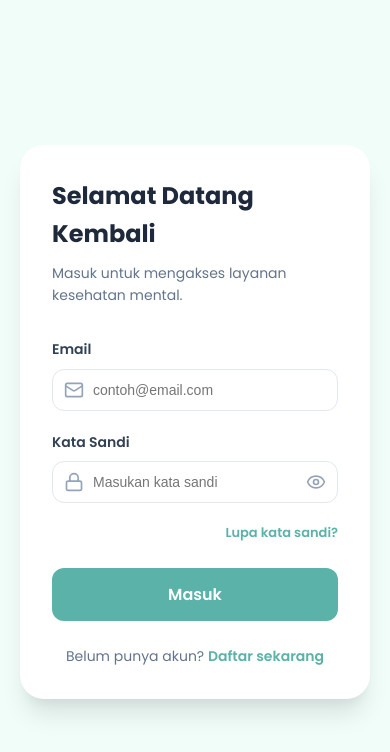
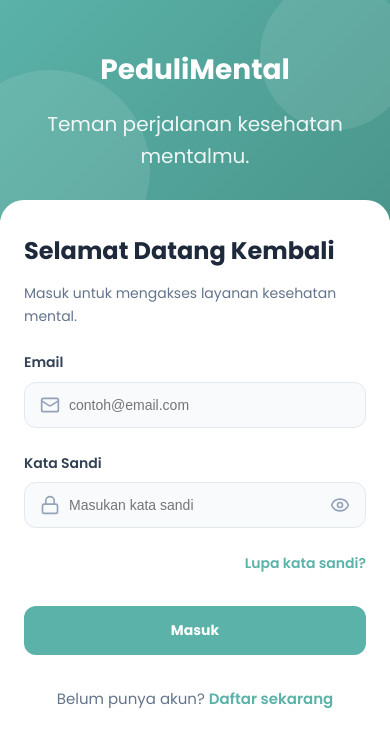
Before and after one commit to adrianardianto/pedulimental, a Vue app: page /login in a window 390 px wide. Shown: the top 752 px of the page. Built offline with nearby package versions, Linux system fonts and the light colour scheme.

Commit message:
fixx bug komunitas

```diff
--- a/src/components/Navbar.vue
+++ b/src/components/Navbar.vue
@@ -10,7 +10,7 @@ const user = ref(null);
 const isProfileMenuOpen = ref(false);
 
 const checkLoginStatus = () => {
-  const userData = localStorage.getItem("user");
+  const userData = sessionStorage.getItem("user") || localStorage.getItem("user");
   if (userData) {
     isLoggedIn.value = true;
     user.value = JSON.parse(userData);
@@ -22,6 +22,7 @@ const checkLoginStatus = () => {
 
 const handleLogout = () => {
   localStorage.removeItem("user");
+  sessionStorage.removeItem("user");
   isLoggedIn.value = false;
   user.value = null;
   isProfileMenuOpen.value = false;
--- a/src/router/index.js
+++ b/src/router/index.js
@@ -60,7 +60,7 @@ const router = createRouter({
 })
 
 router.beforeEach((to, from, next) => {
-  const isLoggedIn = localStorage.getItem('user');
+  const isLoggedIn = localStorage.getItem('user') || sessionStorage.getItem('user');
 
   if (to.meta.requiresAuth && !isLoggedIn) {
     next('/login');
--- a/src/views/DetailArtikelView.vue
+++ b/src/views/DetailArtikelView.vue
@@ -1,9 +1,20 @@
 <script setup>
 import { useRoute } from "vue-router";
+import { onMounted, ref } from "vue";
 import Navbar from "../components/Navbar.vue";
 import { BookOpen, User, Calendar, ArrowLeft, PlayCircle } from "lucide-vue-next";
 
 const route = useRoute();
+const currentUser = ref(null);
+
+const getCurrentUser = () => {
+   const sessionUser = sessionStorage.getItem("user");
+   const localUser = localStorage.getItem("user");
+   if (sessionUser) return JSON.parse(sessionUser);
+   if (localUser) return JSON.parse(localUser);
+   return null;
+};
+
 // Parse ID from "artikel1" -> 1
 const paramId = route.params.id;
 const articleId = paramId ? paramId.replace('artikel', '') : null;
@@ -170,9 +181,9 @@ const article = contents.find(c => c.id == articleId) || {
   duration: "-"
 };
 
-import { onMounted } from "vue";
+onMounted(() => {
+  currentUser.value = getCurrentUser();
 
-onMounted(() => {
   if (article.id) {
     const historyItem = {
       id: Date.now(),
@@ -184,7 +195,8 @@ onMounted(() => {
       desc: article.description || "Membaca artikel edukasi kesehatan mental.",
       articleId: article.id,
       link: "Baca Lagi",
-      action: "Bagikan"
+      action: "Bagikan",
+      userEmail: currentUser.value?.email
     };
 
     const saved = localStorage.getItem("pedulimental_article_history");
--- a/src/views/LoginView.vue
+++ b/src/views/LoginView.vue
@@ -28,6 +28,7 @@ const handleLogin = async () => {
              };
 
              localStorage.setItem("user", JSON.stringify(user));
+             sessionStorage.setItem("user", JSON.stringify(user));
 
              // Dispatch event for Navbar to update
              window.dispatchEvent(new Event("user-login"));
@@ -108,28 +109,25 @@ const handleLogin = async () => {
 <style scoped>
 .login-container {
   min-height: 100vh;
-  display: flex;
-  align-items: center;
-  justify-content: center;
-  background-color: #f0fdf9;
-  padding: 20px;
+  width: 100%;
+  padding: 0;
+  background-color: white;
 }
 
 .login-wrapper {
-  background: white;
   width: 100%;
-  max-width: 900px;
+  min-height: 100vh;
   display: grid;
   grid-template-columns: 1fr 1fr;
-  border-radius: 24px;
-  overflow: hidden;
-  box-shadow: 0 20px 25px -5px rgba(0, 0, 0, 0.1), 0 10px 10px -5px rgba(0, 0, 0, 0.04);
+  margin: 0;
+  border-radius: 0;
+  box-shadow: none;
 }
 
 /* Brand Section */
 .brand-section {
   background: linear-gradient(135deg, #5AB2A8 0%, #4a968c 100%);
-  padding: 48px;
+  padding: 64px;
   color: white;
   display: flex;
   flex-direction: column;
@@ -139,16 +137,17 @@ const handleLogin = async () => {
 }
 
 .brand-title {
-  font-size: 32px;
+  font-size: 48px;
   font-weight: 800;
-  margin-bottom: 8px;
+  margin-bottom: 16px;
   z-index: 10;
 }
 
 .brand-subtitle {
-  font-size: 16px;
+  font-size: 20px;
   opacity: 0.9;
   z-index: 10;
+  max-width: 80%;
 }
 
 .illustration-placeholder {
@@ -166,45 +165,52 @@ const handleLogin = async () => {
 }
 
 .c1 {
-  width: 300px;
-  height: 300px;
-  bottom: -50px;
-  left: -50px;
+  width: 400px;
+  height: 400px;
+  bottom: -100px;
+  left: -100px;
 }
 
 .c2 {
-  width: 200px;
-  height: 200px;
+  width: 300px;
+  height: 300px;
   top: 50px;
-  right: -20px;
+  right: -50px;
 }
 
 /* Form Section */
 .form-section {
-  padding: 48px;
+  padding: 64px;
   display: flex;
   flex-direction: column;
   justify-content: center;
+  align-items: center; /* Center horizontally effectively */
+}
+
+/* Limit form width inside the full section */
+.login-form, .form-header {
+  width: 100%;
+  max-width: 480px;
 }
 
 .form-header {
-  margin-bottom: 32px;
+  margin-bottom: 40px;
 }
 
 .form-header h2 {
-  font-size: 24px;
+  font-size: 32px;
   font-weight: 700;
   color: #1e293b;
-  margin-bottom: 8px;
+  margin-bottom: 12px;
 }
 
 .form-header p {
   color: #64748b;
-  font-size: 14px;
+  font-size: 16px;
 }
 
 .form-group {
-  margin-bottom: 20px;
+  margin-bottom: 24px;
 }
 
 .form-group label {
@@ -223,28 +229,30 @@ const handleLogin = async () => {
 
 .input-icon {
   position: absolute;
-  left: 12px;
+  left: 16px;
   color: #94a3b8;
 }
 
 .input-wrapper input {
   width: 100%;
-  padding: 12px 40px;
+  padding: 16px 20px 16px 48px;
   border: 1px solid #e2e8f0;
   border-radius: 12px;
-  font-size: 14px;
+  font-size: 15px;
   transition: all 0.2s;
   outline: none;
+  background: #f8fafc;
 }
 
 .input-wrapper input:focus {
   border-color: #5AB2A8;
-  box-shadow: 0 0 0 3px rgba(90, 178, 168, 0.1);
+  background: white;
+  box-shadow: 0 0 0 4px rgba(90, 178, 168, 0.1);
 }
 
 .eye-btn {
   position: absolute;
-  right: 12px;
+  right: 16px;
   background: none;
   border: none;
   color: #94a3b8;
@@ -260,11 +268,11 @@ const handleLogin = async () => {
 .form-actions {
   display: flex;
   justify-content: flex-end;
-  margin-bottom: 24px;
+  margin-bottom: 32px;
 }
 
 .forgot-password {
-  font-size: 13px;
+  font-size: 14px;
   color: #5AB2A8;
   text-decoration: none;
   font-weight: 600;
@@ -272,30 +280,35 @@ const handleLogin = async () => {
 
 .submit-btn {
   width: 100%;
-  padding: 14px;
+  padding: 16px;
   background-color: #5AB2A8;
   color: white;
   border: none;
   border-radius: 12px;
-  font-weight: 600;
+  font-weight: 700;
   font-size: 16px;
   cursor: pointer;
-  transition: background 0.2s;
+  transition: background 0.2s, transform 0.1s;
 }
 
 .submit-btn:hover {
   background-color: #4a968c;
 }
 
+.submit-btn:active {
+  transform: scale(0.99);
+}
+
 .submit-btn:disabled {
   background-color: #94a3b8;
   cursor: not-allowed;
+  transform: none;
 }
 
 .register-link {
   text-align: center;
-  margin-top: 24px;
-  font-size: 14px;
+  margin-top: 32px;
+  font-size: 15px;
   color: #64748b;
 }
 
@@ -308,25 +321,110 @@ const handleLogin = async () => {
 .error-alert {
     background-color: #fee2e2;
     color: #ef4444;
-    padding: 10px;
-    border-radius: 8px;
-    font-size: 13px;
-    margin-bottom: 20px;
+    padding: 14px;
+    border-radius: 12px;
+    font-size: 14px;
+    margin-bottom: 24px;
     text-align: center;
+    font-weight: 500;
+}
+
+@media (max-width: 900px) {
+  .brand-title {
+    font-size: 36px;
+  }
 }
 
 @media (max-width: 768px) {
   .login-wrapper {
     grid-template-columns: 1fr;
-    max-width: 450px;
+    grid-template-rows: auto 1fr; /* Stack: Brand top, Form bottom */
   }
 
   .brand-section {
-    display: none;
+    display: flex; /* Show it! */
+    min-height: 250px;
+    padding: 32px;
+    align-items: center;
+    text-align: center;
+  }
+
+  .brand-title {
+    font-size: 32px;
+  }
+
+  .brand-subtitle {
+     max-width: 100%;
+  }
+
+  /* Adjust circles for horizontal header */
+  .c1 {
+    width: 200px;
+    height: 200px;
+    bottom: -50px;
+    left: -50px;
+  }
+
+  .c2 {
+    width: 150px;
+    height: 150px;
+    top: -20px;
+    right: -20px;
   }
 
   .form-section {
     padding: 32px;
+    justify-content: flex-start;
+    padding-top: 40px;
+    min-height: auto; /* Allow scrolling if needed, don't force full height */
+    background: white;
+    border-top-left-radius: 24px;
+    border-top-right-radius: 24px;
+    margin-top: -20px; /* Overlap effect */
+    z-index: 20;
+    position: relative;
+  }
+
+  .form-header h2 {
+    font-size: 28px;
+  }
+}
+
+@media (max-width: 480px) {
+  .brand-section {
+    min-height: 220px;
+    padding: 24px;
+  }
+
+  .brand-title {
+    font-size: 28px;
+  }
+
+  .form-section {
+    padding: 24px;
+    padding-top: 32px;
+  }
+
+  .form-header {
+    margin-bottom: 24px;
+  }
+
+  .form-header h2 {
+    font-size: 24px;
+  }
+
+  .form-header p {
+    font-size: 14px;
+  }
+
+  .input-wrapper input {
+    padding: 14px 16px 14px 44px;
+    font-size: 14px;
+  }
+
+  .submit-btn {
+    padding: 14px;
+    font-size: 14px;
   }
 }
 </style>
```
Also changed, not shown: src/views/KomunitasView.vue (+174 -60 lines).
